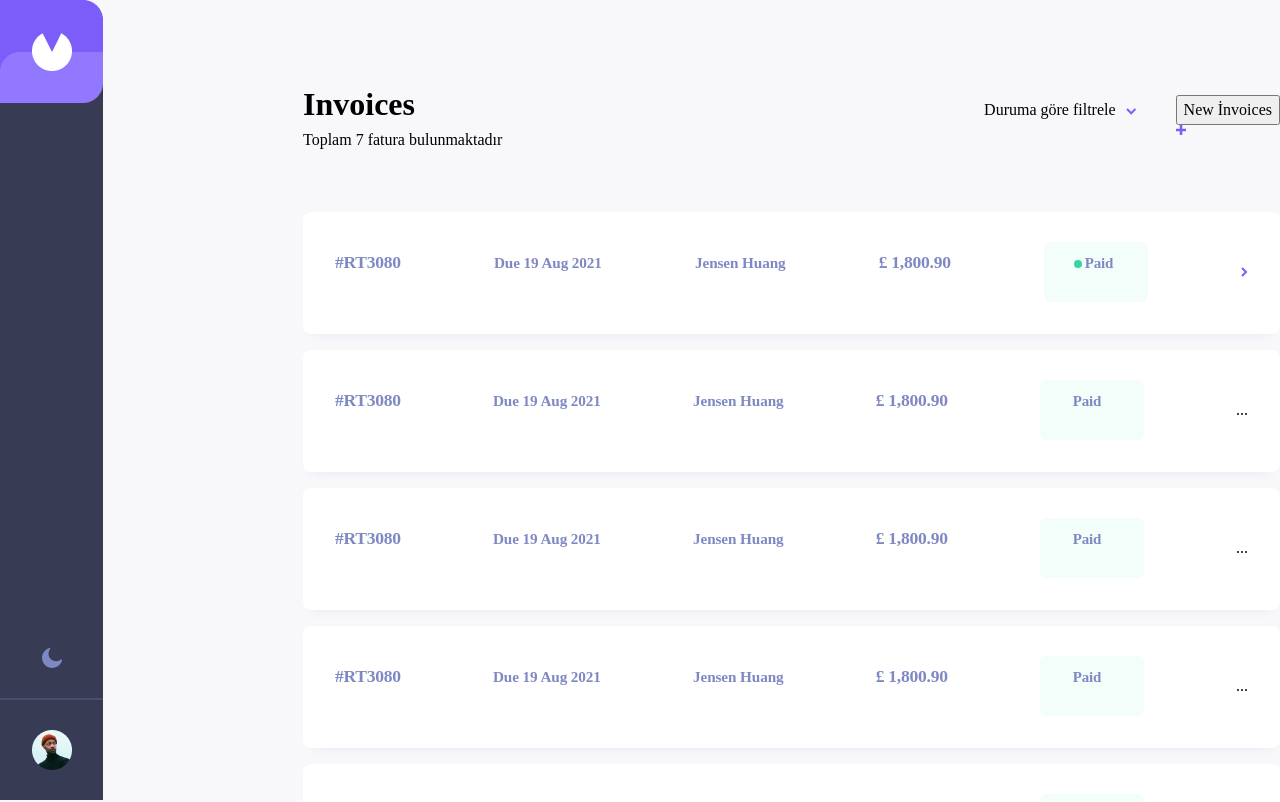
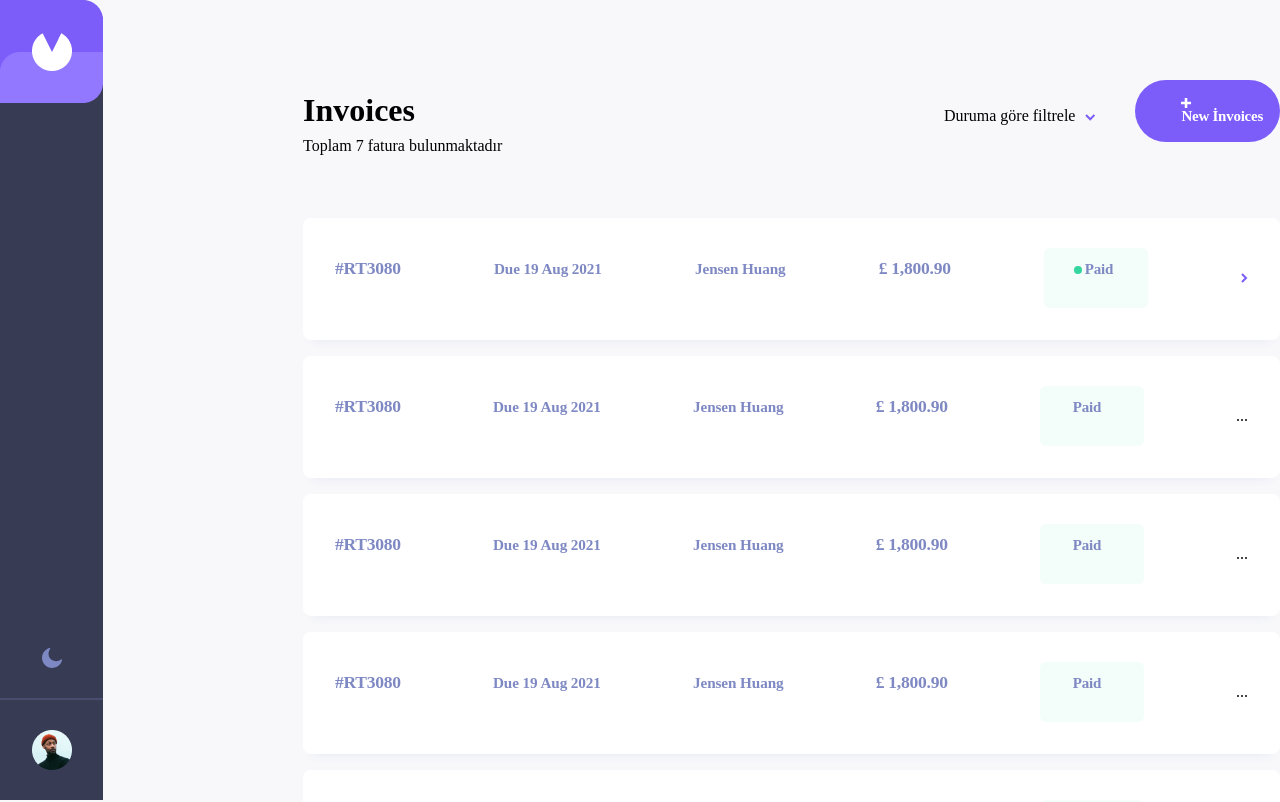
Before and after one commit to dogasvs/invoice-app, a Next.js app: page / in a window 1280 px wide. Shown: the top 802 px of the page. Built offline with nearby package versions, Linux system fonts and the light colour scheme.

Commit message:
header da buton yapıldı

```diff
--- a/components/header/header.css
+++ b/components/header/header.css
@@ -15,6 +15,12 @@
   display: flex;
   align-items: baseline;
   gap: 10px;
+}
+
+.invoicesAdd {
+  display: flex;
+  align-items: center;
+
 }
 
 .invoicesAddBtn {
--- a/components/header/index.jsx
+++ b/components/header/index.jsx
@@ -1,4 +1,3 @@
-import ArtiSvg from "@/svgs/add-invoices";
 import FilterIcon from "@/svgs/filter-icon";
 import NewInvoicesBtn from "../newInvoicesBtn";
 
@@ -14,9 +13,8 @@ export default function Header() {
           <p>Duruma göre filtrele</p>
           <FilterIcon />
         </div>
-        <div className="invoicesAdd">
+        <div className="">
           <NewInvoicesBtn />
-          <ArtiSvg />
         </div>
       </div>
     </div>
--- a/components/newInvoicesBtn/index.jsx
+++ b/components/newInvoicesBtn/index.jsx
@@ -2,6 +2,8 @@
 
 import { useState } from "react";
 import ModalAdd from "../modal/modal-add";
+import ArtiSvg from "@/svgs/add-invoices";
+import "@/components/header/header.css";
 
 export default function NewInvoicesBtn() {
   const [isModalOpen, setIsModalOpen] = useState(false);
@@ -15,9 +17,11 @@ export default function NewInvoicesBtn() {
   };
 
   return (
-    <>
-      <button onClick={openModal}>New İnvoices</button>
+    <div className="invoicesAdd">
+      <button className="invoicesAddBtn " onClick={openModal}>
+        <ArtiSvg /> New İnvoices
+      </button>
       <ModalAdd isModalOpen={isModalOpen} closeModal={closeModal} />
-    </>
+    </div>
   );
 }
--- a/svgs/add-invoices/index.jsx
+++ b/svgs/add-invoices/index.jsx
@@ -1,7 +1,16 @@
 export default function ArtiSvg() {
   return (
-  <svg xmlns="http://www.w3.org/2000/svg" width="11" height="11" viewBox="0 0 11 11" fill="none">
-  <path d="M6.31311 10.0229V6.31311H10.0229V3.73278H6.31311V0.0229492H3.73278V3.73278H0.0229492V6.31311H3.73278V10.0229H6.31311Z" fill="#7C5DFA"/>
-  </svg>
-  )
+    <svg
+      xmlns="http://www.w3.org/2000/svg"
+      width="11"
+      height="11"
+      viewBox="0 0 11 11"
+      fill="none"
+    >
+      <path
+        d="M6.31311 10.0229V6.31311H10.0229V3.73278H6.31311V0.0229492H3.73278V3.73278H0.0229492V6.31311H3.73278V10.0229H6.31311Z"
+        fill="#FFFFFF"
+      />
+    </svg>
+  );
 }
```
